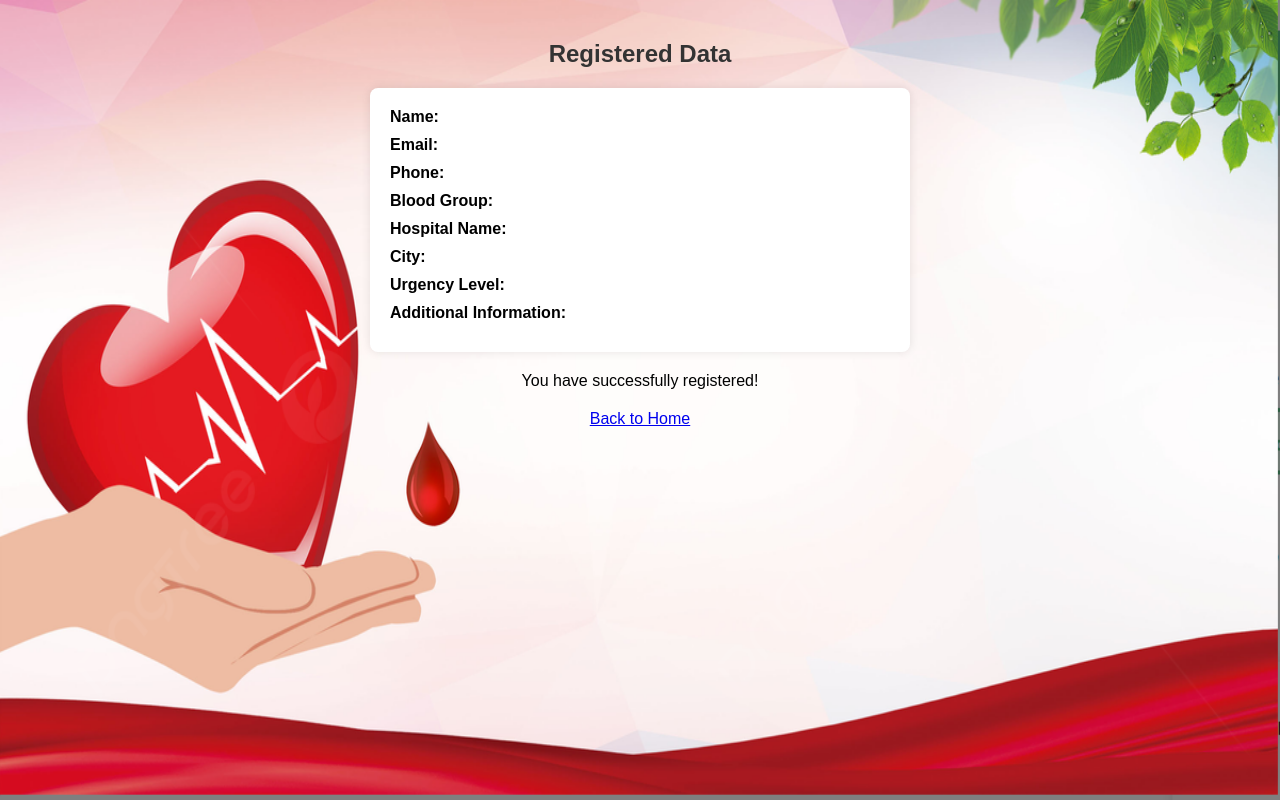
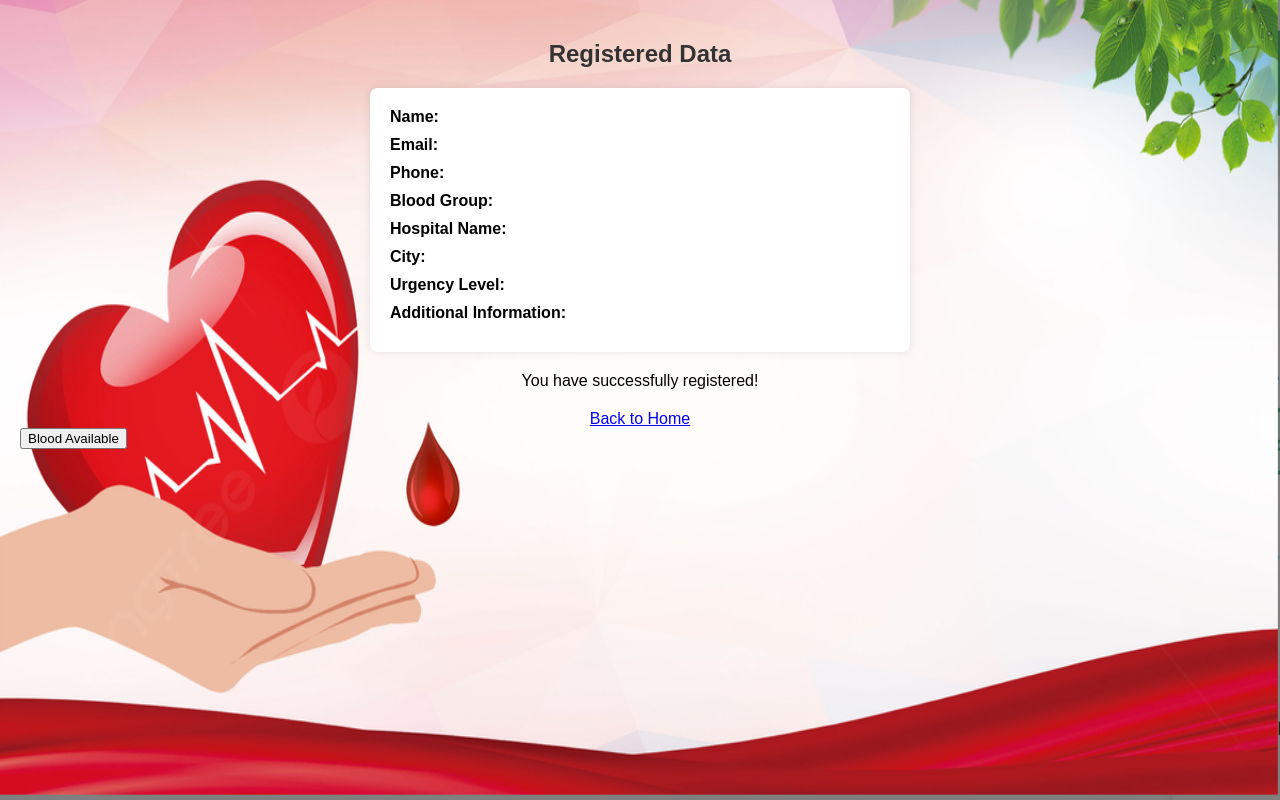
Before and after one commit to Eshwar125/Blood_donation-, a plain HTML site: page displayreciver.html in a window 1280 px wide. Drawn offline with Linux system fonts and the light colour scheme.

Commit message:
Update displayreciver.html

```diff
--- a/displayreciver.html
+++ b/displayreciver.html
@@ -83,6 +83,9 @@
     </div>
     <p>You have successfully registered!</p>
     <a href="home.html" class="back-link">Back to Home</a>
+    <a href="groupbd1.html">
+        <button >Blood Available </button>
+    </a>
 
     <script>
         // Retrieve form data from localStorage
```
